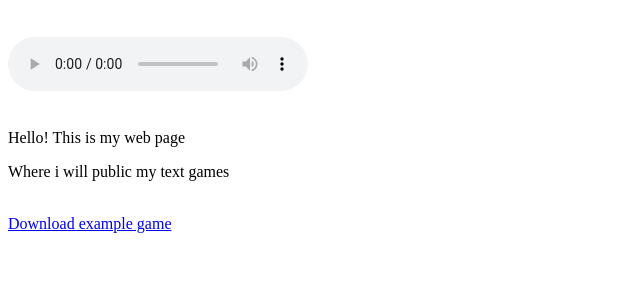
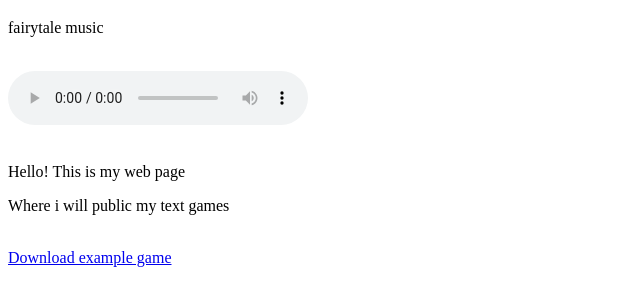
Before and after one commit to gondraxider/games, a plain HTML site: page index.html in a window 1280 px wide. Shown: the part 61-366 px from the top of the page, without its empty margins (0-640 px from the left). Drawn offline with Linux system fonts and the light colour scheme.

Commit message:
Update index.html

```diff
--- a/index.html
+++ b/index.html
@@ -10,8 +10,9 @@
 
 
 
-<br>
-<audio autoplay controls loop>
+  <p>fairytale music</p>
+  <br>
+<audio preload="auto" controls loop>
 
 <source src="music.mp3" type="audio/mpeg">
 </audio>
```
